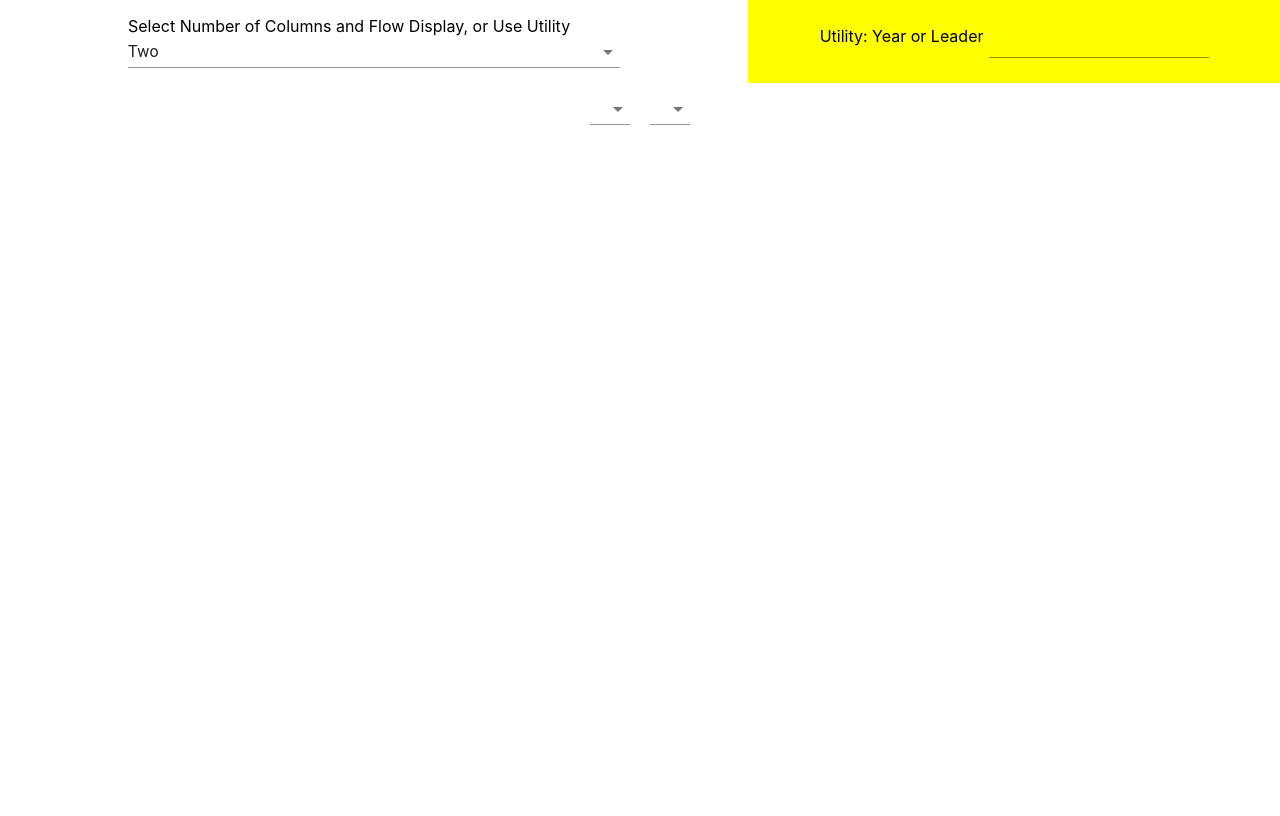
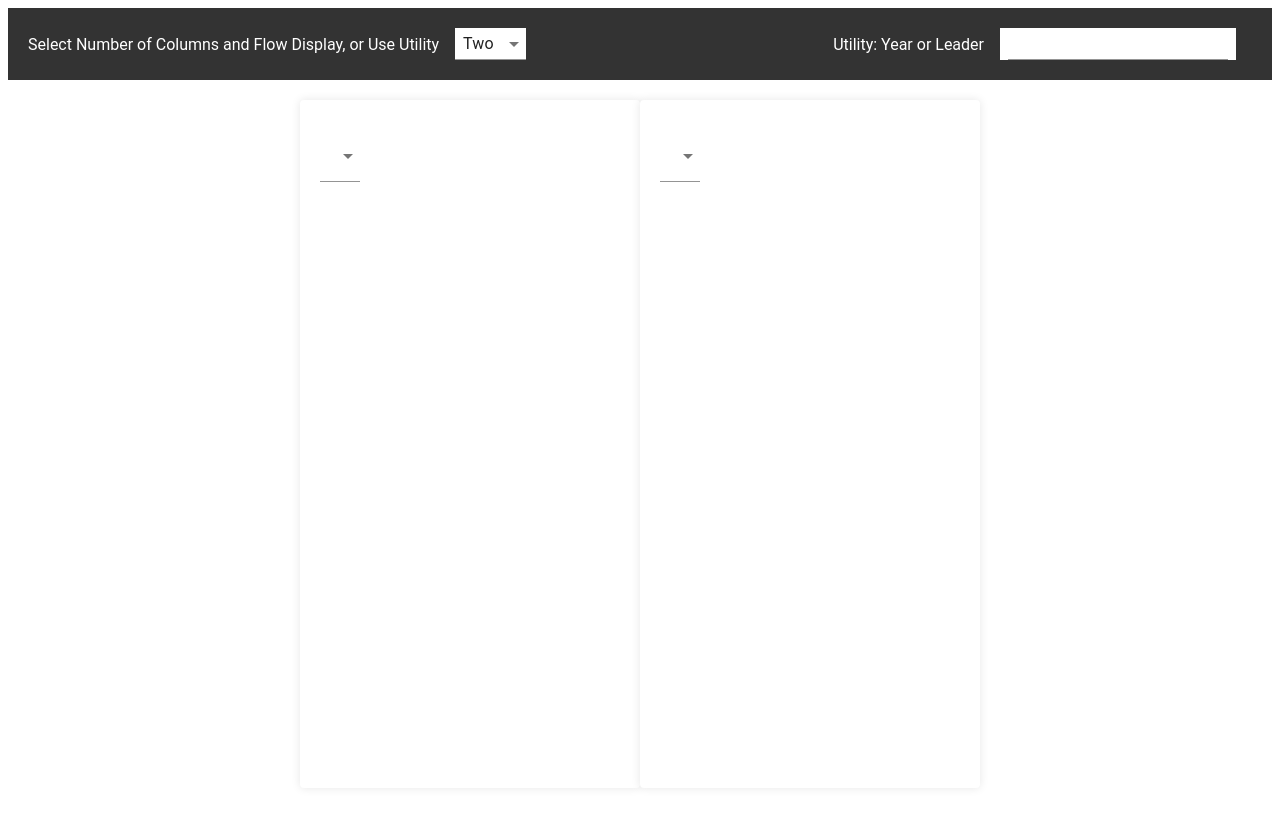
Before and after one commit to ewgewgewg/timeline, a React (Create React App) app: page / in a window 1280 px wide. Built offline with nearby package versions, Linux system fonts and the light colour scheme; the HTML template or start-up script is replaced by a standard one.

Commit message:
update css

```diff
--- a/package.json
+++ b/package.json
@@ -16,8 +16,8 @@
   "scripts": {
     "predeploy": "npm run build",
     "deploy": "gh-pages -d build",
-    "start": "react-scripts start",
-    "build": "react-scripts build",
+    "start": "react-scripts --openssl-legacy-provider start",
+    "build": "react-scripts --openssl-legacy-provider build",
     "test": "react-scripts test",
     "eject": "react-scripts eject"
   },
--- a/src/App.css
+++ b/src/App.css
@@ -1,29 +1,30 @@
-.selectColumns {
+.App {
   display: flex;
-  justify-content: center;
   flex-direction: column;
-  width: 80%;
-  padding: 0 10%;
+  height: 100vh;
 }
 
 .header {
+  background: #333;
+  color: white;
+  padding: 20px;
+  display: flex;
+  justify-content: space-between;
+  align-items: center;
+}
+
+.selectColumns, .utilities {
+  display: flex;
+  align-items: center;
+}
+
+.selectColumns {
+  margin-right: 20px;
+}
+
+.body {
+  flex: 1;
+  padding: 20px;
   display: flex;
   justify-content: center;
 }
-
-.utilities {
-  width: 1000px;
-  background-color: yellow;
-  display: flex;
-  justify-content: center;
-  padding: 2%;
-}
-
-.year {
-  padding-right: 5px;
-}
-
-.body {
-  display: flex;
-  justify-content: center;
-}
--- a/src/App.js
+++ b/src/App.js
@@ -24,12 +24,18 @@ function App() {
     return new Array(columns).fill().map((a) => <Timeline />);
   };
 
+  const style = {
+    backgroundColor: 'white',
+    margin: '0px 16px',
+    padding: '0px 8px'
+  }
+
   return (
     <div className="App">
       <div className="header">
         <div className="selectColumns">
           <div>Select Number of Columns and Flow Display, or Use Utility</div>
-          <Select value={columns} onChange={selectColumns}>
+          <Select value={columns} onChange={selectColumns} style={style}>
             <MenuItem value={1}>One</MenuItem>
             <MenuItem value={2}>Two</MenuItem>
             <MenuItem value={3}>Three</MenuItem>
@@ -39,7 +45,7 @@ function App() {
         </div>
         <div className="utilities">
           <div className="year">Utility: Year or Leader</div>
-          <TextField onChange={basicSearch} />
+          <TextField onChange={basicSearch} style={style}/>
         </div>
       </div>
       <div className="body">{makeDisplay(basicSearchTerm)}</div>
--- a/src/index.css
+++ b/src/index.css
@@ -1,13 +1,4 @@
 body {
-  margin: 0;
-  font-family: -apple-system, BlinkMacSystemFont, 'Segoe UI', 'Roboto', 'Oxygen',
-    'Ubuntu', 'Cantarell', 'Fira Sans', 'Droid Sans', 'Helvetica Neue',
-    sans-serif;
-  -webkit-font-smoothing: antialiased;
-  -moz-osx-font-smoothing: grayscale;
+    font-family: "Roboto", "Helvetica", "Arial", sans-serif;
+    font-weight: 400;
 }
-
-code {
-  font-family: source-code-pro, Menlo, Monaco, Consolas, 'Courier New',
-    monospace;
-}
--- a/src/timeline/timeline.css
+++ b/src/timeline/timeline.css
@@ -1,8 +1,27 @@
 .timeline {
-  padding: 10px;
+  width: 300px;
+  background: white;
+  padding: 20px;
+  box-shadow: 0px 0px 10px rgba(0,0,0,0.1);
+  border-radius: 4px;
 }
 
 .timelineScroll {
-  overflow-y: scroll;
-  height: 70vh;
+  max-height: 400px;
+  overflow-y: auto;
 }
+
+select {
+  font-size: 14px;
+  padding: 5px 10px;
+  border-radius: 4px;
+  border: 1px solid #ddd;
+}
+
+.timeline div {
+  margin: 10px 0;
+}
+
+a {
+  color: #333;
+}
```
Also changed, not shown: 2 other files (tests, documents, lock files or other folders).
